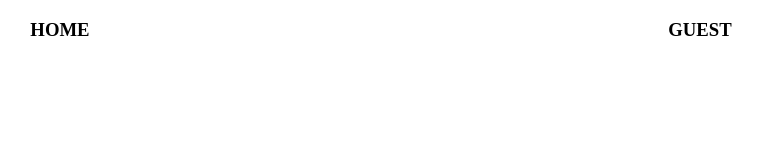
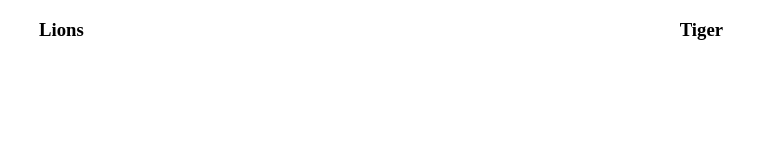
Before and after one commit to hasi7856/scoreboard, a plain HTML site: page index.html in a window 1280 px wide. Shown: the full height of the page, 259-1022 px from the left. Drawn offline with Linux system fonts and the light colour scheme.

Commit message:
Update names

```diff
--- a/index.html
+++ b/index.html
@@ -7,10 +7,10 @@
     <body>
        <div class="container">
             <div>
-                <h3>HOME</h3>
+                <h3>Lions</h3>
             </div>
             <div>
-                <h3>GUEST</h3>
+                <h3>Tiger</h3>
             </div>
        </div>
        <script src="main.js"></script>
```
